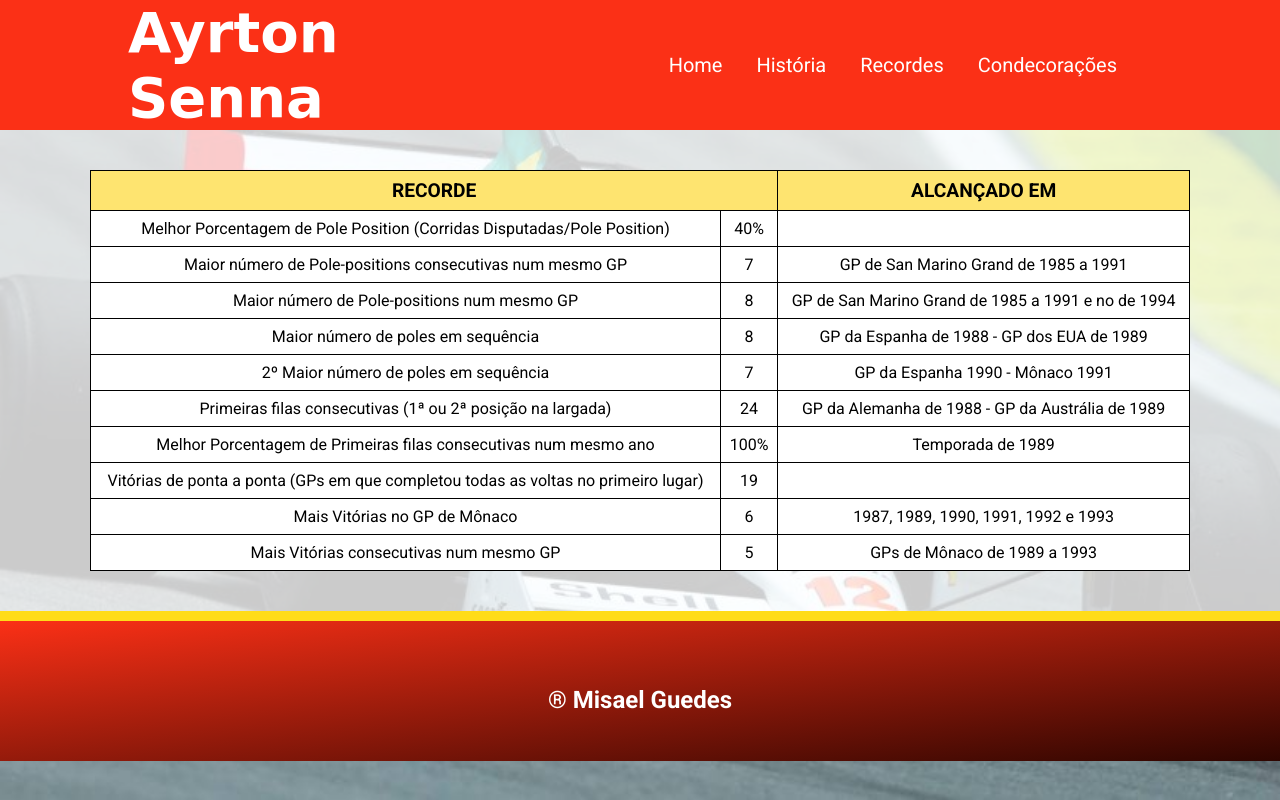
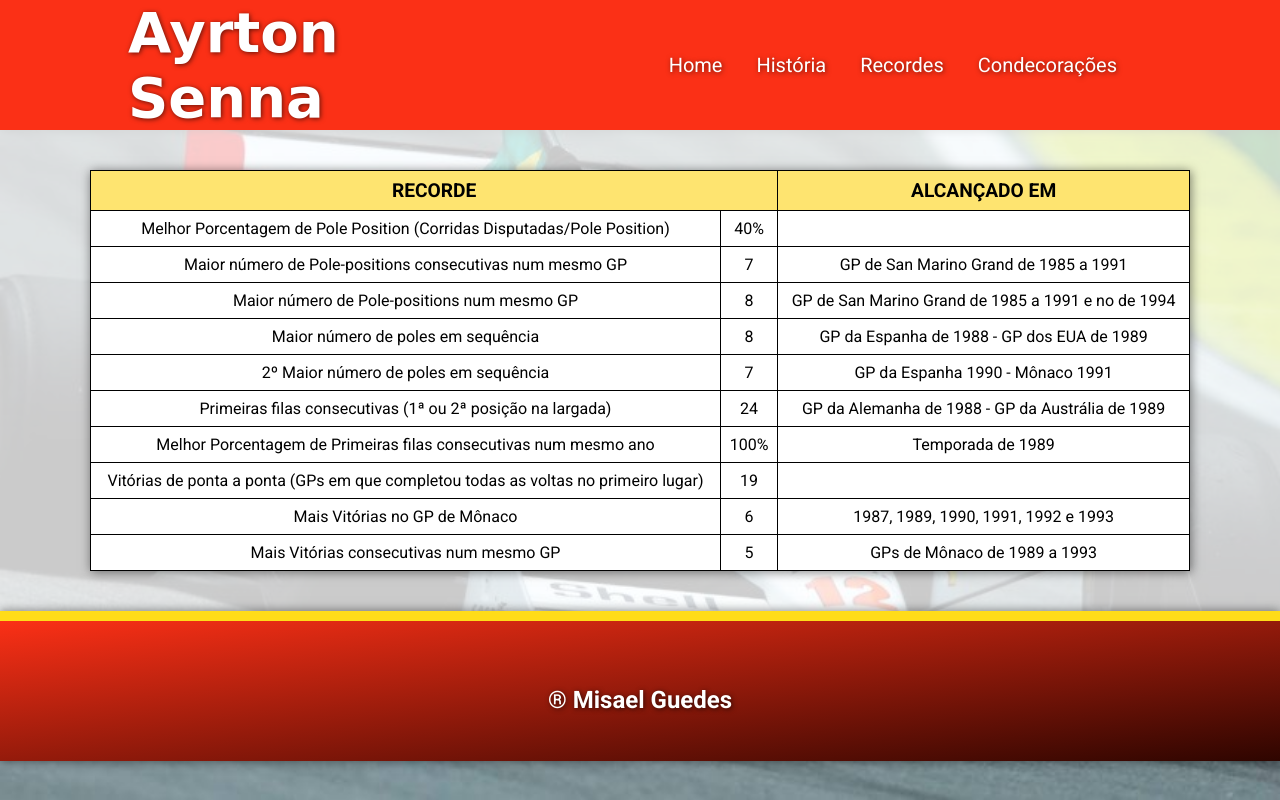
Before and after one commit to misaelguedes/ayrton-senna, a plain HTML site: page recordes.html in a window 1280 px wide. Drawn offline with nearby package versions, Linux system fonts and the light colour scheme; a web font is replaced by a local one.

Commit message:
Coloque box-shadow em nav e footer

```diff
--- a/css/estilo.css
+++ b/css/estilo.css
@@ -23,6 +23,7 @@ nav {
     justify-content: center;
     align-items: center;
     width: 100%;
+    box-shadow: 0 0 10px rgba(0, 0, 0, 0.61);
 }
 
 .titulo {
@@ -35,6 +36,7 @@ nav {
     font-family: 'Alkatra', cursive;
     font-size: 3.5em;
     color: white;
+    text-shadow: 1px 1px 5px rgba(0, 0, 0, 0.61);
 }
 
 #itens {
@@ -49,6 +51,7 @@ nav {
     text-decoration: none;
     font-size: 20px;
     padding: 15px;
+    text-shadow: 1px 1px 5px rgba(0, 0, 0, 0.555);
 }
 
 #itens > a:hover {
@@ -144,6 +147,7 @@ table {
     margin-bottom: 30px;
     border-collapse: collapse;
     text-align: center;
+    box-shadow: 1px 1px 10px rgba(0, 0, 0, 0.5);
 }
 
 td, th {
@@ -165,6 +169,7 @@ footer {
     height: 150px;
     border-top: 10px solid #FFDC19;
     text-align: center;
+    box-shadow: 0 0 10px rgba(0, 0, 0, 0.5);
 }
 
 footer > a {
@@ -174,6 +179,7 @@ footer > a {
     text-decoration: none;
     display: block;
     margin-top: 65px;
+    text-shadow: 1px 1px 5px rgba(0, 0, 0, 0.685);
 }
 
 footer > a:hover {
```
